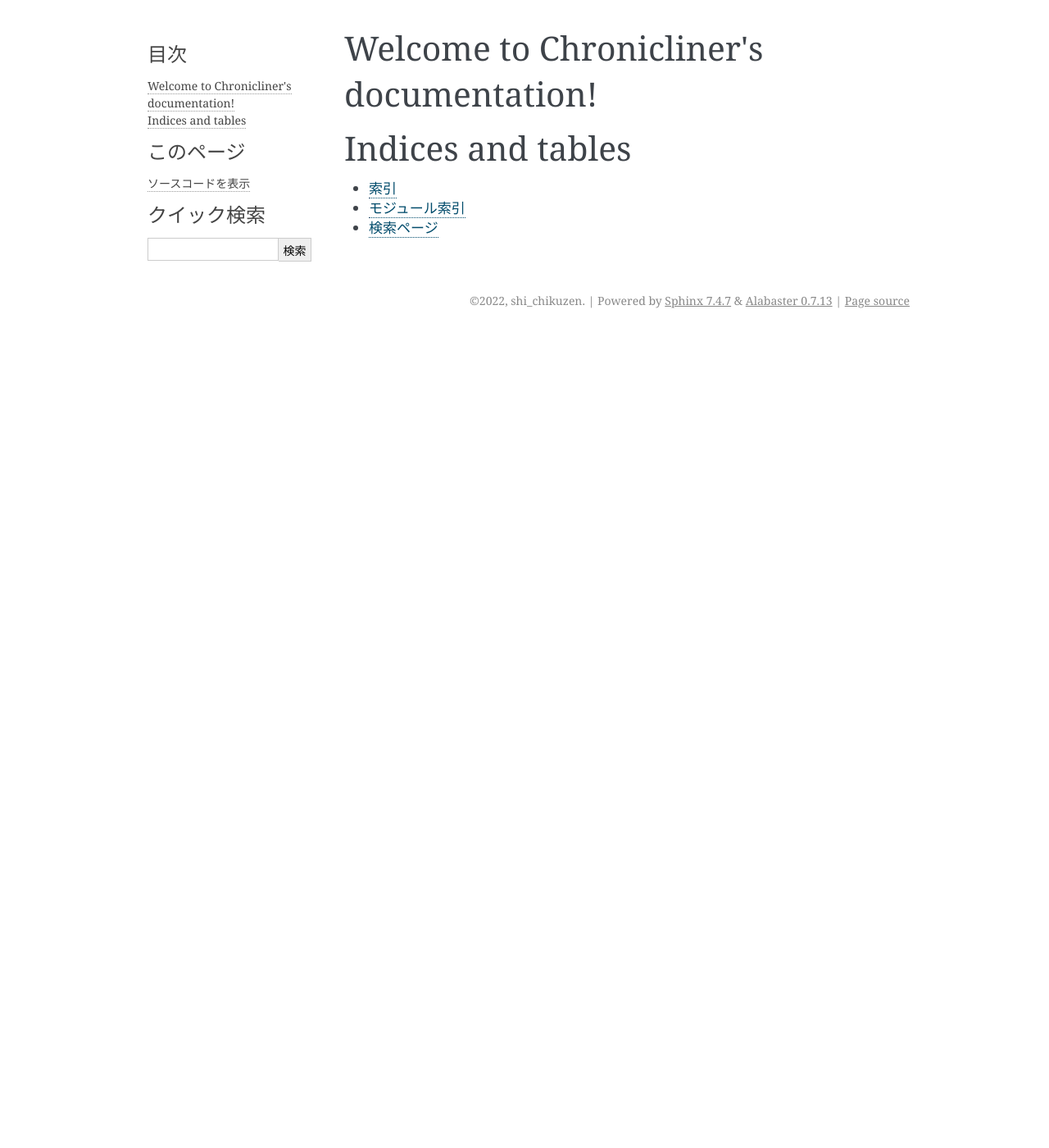
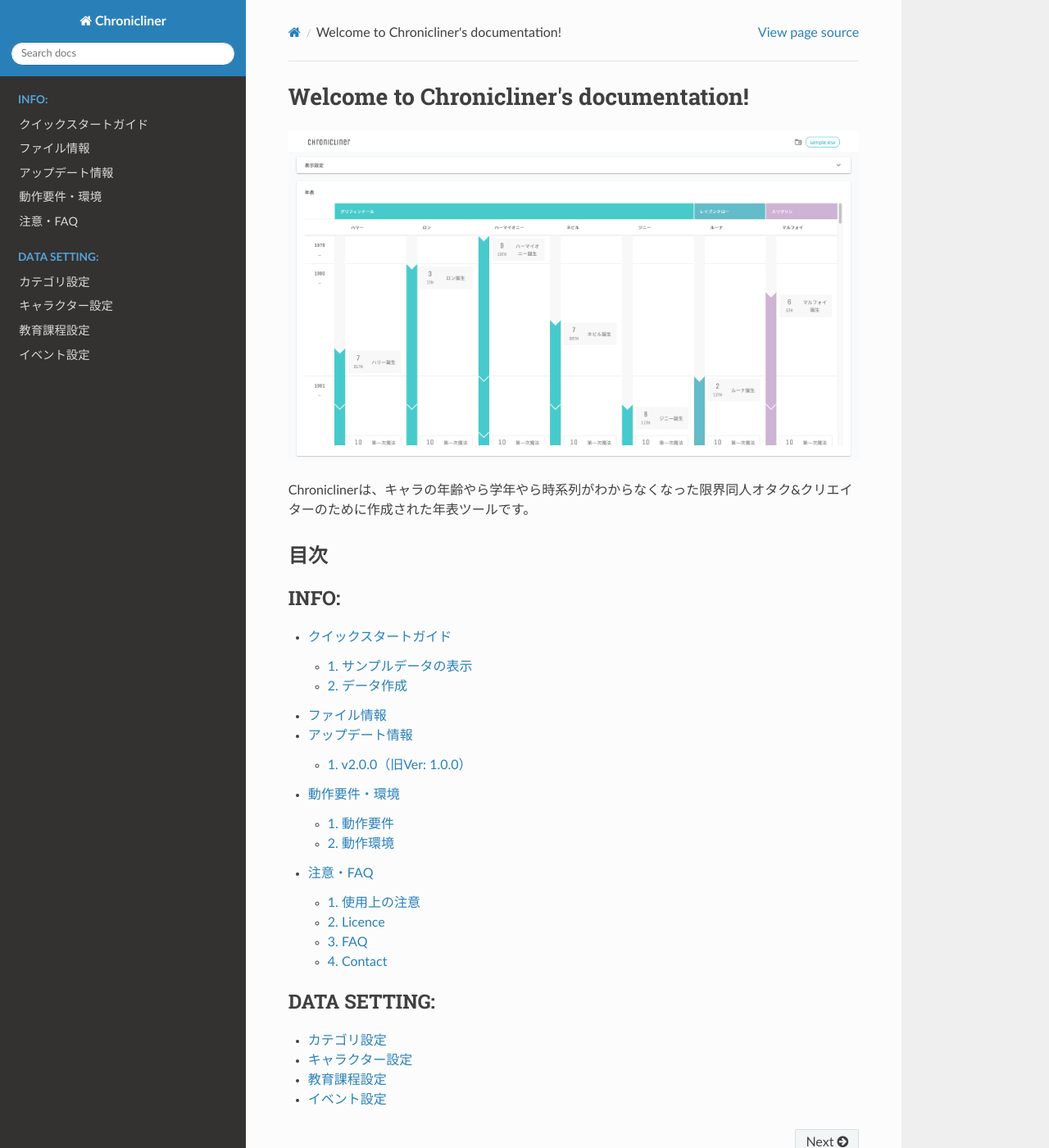
Before and after one commit to shi-chikuzen/chronicliner, a Sphinx documentation site: the page built from docs/index.rst, in a window 1280 px wide and 1400 px high. Shown: the whole window at 82% size. Built offline with Sphinx 7.4.7 and the Read the Docs theme 2.0.0, drawn with Linux system fonts in a browser that asks for light colours; some of the changed text lies outside the part shown.

Commit message:
refs #10

```diff
--- a/docs/conf.py
+++ b/docs/conf.py
@@ -17,12 +17,12 @@
 
 # -- Project information -----------------------------------------------------
 
-project = 'Chronicliner'
-copyright = '2022, shi_chikuzen'
-author = 'shi_chikuzen'
+project = "Chronicliner"
+copyright = "2022, shi_chikuzen"
+author = "shi_chikuzen"
 
 # The full version, including alpha/beta/rc tags
-release = '2.0.0'
+release = "2.0.0"
 
 
 # -- General configuration ---------------------------------------------------
@@ -30,23 +30,22 @@
 # Add any Sphinx extension module names here, as strings. They can be
 # extensions coming with Sphinx (named 'sphinx.ext.*') or your custom
 # ones.
-extensions = [
-]
+extensions = []
 
 # Add any paths that contain templates here, relative to this directory.
-templates_path = ['_templates']
+templates_path = ["_templates"]
 
 # The language for content autogenerated by Sphinx. Refer to documentation
 # for a list of supported languages.
 #
 # This is also used if you do content translation via gettext catalogs.
 # Usually you set "language" from the command line for these cases.
-language = 'ja'
+language = "ja"
 
 # List of patterns, relative to source directory, that match files and
 # directories to ignore when looking for source files.
 # This pattern also affects html_static_path and html_extra_path.
-exclude_patterns = ['_build', 'Thumbs.db', '.DS_Store']
+exclude_patterns = ["_build", "Thumbs.db", ".DS_Store"]
 
 
 # -- Options for HTML output -------------------------------------------------
@@ -54,9 +53,11 @@
 # The theme to use for HTML and HTML Help pages.  See the documentation for
 # a list of builtin themes.
 #
-html_theme = 'alabaster'
+html_theme = "sphinx_rtd_theme"
 
 # Add any paths that contain custom static files (such as style sheets) here,
 # relative to this directory. They are copied after the builtin static files,
 # so a file named "default.css" will overwrite the builtin "default.css".
-html_static_path = ['_static']
+html_static_path = ["_static"]
+
+html_css_files = ["custom.css"]
--- a/docs/index.rst
+++ b/docs/index.rst
@@ -3,18 +3,32 @@
    You can adapt this file completely to your liking, but it should at least
    contain the root `toctree` directive.
 
+========================================
 Welcome to Chronicliner's documentation!
 ========================================
 
+.. image:: ./img/top.png
+   :alt: Chronicliner Application Image
+
+Chroniclinerは、キャラの年齢やら学年やら時系列がわからなくなった限界同人オタク&クリエイターのために作成された年表ツールです。
+
+目次
+===============
 .. toctree::
    :maxdepth: 2
-   :caption: Contents:
+   :caption: INFO:
 
+   ./source/info/quickstart
+   ./source/info/files
+   ./source/info/update
+   ./source/info/require
+   ./source/info/caution
 
+.. toctree::
+   :maxdepth: 2
+   :caption: DATA SETTING:
 
-Indices and tables
-==================
-
-* :ref:`genindex`
-* :ref:`modindex`
-* :ref:`search`
+   ./source/data/category
+   ./source/data/character
+   ./source/data/school
+   ./source/data/event
--- /dev/null
+++ b/docs/source/data/category.rst
@@ -0,0 +1,3 @@
+========================================
+カテゴリ設定
+========================================
--- /dev/null
+++ b/docs/source/data/character.rst
@@ -0,0 +1,3 @@
+========================================
+キャラクター設定
+========================================
--- /dev/null
+++ b/docs/source/data/event.rst
@@ -0,0 +1,3 @@
+========================================
+イベント設定
+========================================
--- /dev/null
+++ b/docs/source/data/school.rst
@@ -0,0 +1,3 @@
+========================================
+教育課程設定
+========================================
--- /dev/null
+++ b/docs/source/info/caution.rst
@@ -0,0 +1,89 @@
+.. role:: strike
+
+========================================
+注意・FAQ
+========================================
+
+1. 使用上の注意
+===============
++ 大本のテンプレートファイルを上書きしないでください
+
+  + 上書きしてしまった場合、再ダウンロード等を行ってください
+
++ データの1行目（ヘッダー）を変更しないでください
+
+  + 動作しなくなります
+
+2. Licence
+================================================================
+MITライセンスです。
+
++ 同人・商用等での利用及び改変、改変物の配布が可能です
++ 但し、このリソースを使用したことによる責任の一切を負いかねます
+
+Copyright (c) 2022 `@shi_chikuzen <https://twitter.com/shi_chikuzen>`_ Released under the `MIT license <https://opensource.org/licenses/mit-license.php>`_
+
+3. FAQ
+============
+Q. 同時刻に発生したイベントの並び順は？
+++++++++++++++++++++++++++++++++++++++++++++
+
++ **A. 内部で以下の順に並び替え、表示しています。**
+
+  1. 「以前」設定の共通イベント
+  2. 「以前」設定のカテゴリ共通イベント
+  3. 「以前」設定のキャラクターイベント
+  4. 共通イベント
+  5. カテゴリ共通イベント
+  6. キャラクターの誕生日イベント（自動設定）
+  7. キャラクターの死亡イベント（自動設定）
+  8. キャラクターイベント
+  9. 「以降」設定の共通イベント
+  10. 「以降」設定のカテゴリ共通イベント
+  11. 「以降」設定のキャラクターイベント
+
+.. note::
+  同時刻に同じ番号（8の場合はかつ同キャラクター）イベントが設定された場合、エクセルファイルでの設定順が反映されます
+
+Q. 名前・カテゴリの並び順は？
+++++++++++++++++++++++++++++++
+
++ **A. 基本的にはエクセルファイルでの設定順が反映されます**
+
+  + 但し、ブラウザの仕様により順番が入れ替わる可能性があります
+
+Q. 動作が重い
+++++++++++++++++++
+
++ **A. v1.0.0よりはマシになりました**
+
+  + 列の表示・非表示に関しては、かなり高速化しています
+  + データロードはほぼ等速です
+  + 基本的に、**データが増えればどんどん重くなります**
+
+    + PCスペックと相談の上、データが多い場合はデータの分割を検討してください
+    + 基本的にはどこかの年で分けてしまうのが良いかと思われます
+
+Q. Chronicliner #とは
+++++++++++++++++++++++++++++++++++++++++++++++++
+
++ **A. Chronicle + liner + er の造語です**
+
+  + 年代記 + 線形 + ~するもの
+
+Q. 制作経緯は？
++++++++++++++++
+
++ **A. 入学月が複数になる現パロ書くときに年齢操作したら、誰が何年生まれで何年生かわからなくなったからです**
+
+  + 既存の年表作成ツールを使えばある程度の用は足せますが、調べた範囲のWebサービスではGoogleスプレッドシートを全体公開しなければいけないのがネックでした
+  + :strike:`この用途だとあまりデータを外に出したくないのでね`
+
+4. Contact
+==============
+バグ報告、機能リクエスト、その他諸々は
+
++ `@shi_chikuzen <https://twitter.com/shi_chikuzen>`_ のDM・マシュマロ
++ `Chronicliner Github <https://github.com/shi-chikuzen/chronicliner>`_ のIssues
+
+までお願いします。
--- /dev/null
+++ b/docs/source/info/files.rst
@@ -0,0 +1,28 @@
+========================================
+ファイル情報
+========================================
+
+Chroniclinerには以下のファイル及びフォルダが含まれます
+
++ ./css/app.css - 触らないでください（分かる人はOK）
++ ./js/app.js - 触らないでください（分かる人はOK）
++ ./svg/ - 年齢間矢印用の画像フォルダ（svgを扱える人は変更可）
+
+  + fill.svg - 最初の年齢区切り線
+  + nofill.svg - 年齢区切り線
+
++ ./data/ - データ保存用フォルダ
+
+  + ./temp/ - テンプレート用フォルダ
+
+    + temp.xlsx - テンプレート
+
+  + sample.xlsx - 年表データのサンプル
+
++ ./document/ - ドキュメント用フォルダ
+
+  + ./index.html - ドキュメント（今読んでるこれ）の起点
+  + その他ドキュメントのファイル
+
++ ./app.html - 本体
++ ./readme.md - Readme（ドキュメント誘導用）
--- /dev/null
+++ b/docs/source/info/quickstart.rst
@@ -0,0 +1,9 @@
+========================================
+クイックスタートガイド
+========================================
+
+1. サンプルデータの表示
+==========================
+
+2. データ作成
+========================================
--- /dev/null
+++ b/docs/source/info/require.rst
@@ -0,0 +1,32 @@
+========================================
+動作要件・環境
+========================================
+
+1. 動作要件
+========================================
+
+通常のWebページと同様の構成なので、一般的なChrome等のブラウザ上で動作します。但し、フォントやライブラリを読み込むために **インターネット接続** が必要です。
+
++ 使用フォント
+
+  + `Google Fonts <https://fonts.google.com/>`_ - Noto Sans JP, Unica One
+
++ 使用ライブラリ
+
+  + `jQuery <https://jquery.com/>`_
+  + `Vue.js <https://jp.vuejs.org/>`_
+  + `Vuetify.js <https://vuetifyjs.com/ja/>`_
+  + `Moment.js <https://momentjs.com/>`_
+  + `Lodash <https://lodash.com/>`_
+
+また、データ編集のために **Excel** が必要です。
+
+2. 動作環境
+=========================================
+
+動作確認は以下のPCブラウザで行っています。
+
++ Firefox 96.0.2
++ Google Chrome 97.0.4692.99
+
+**IE及びEdgeでの動作確認は行っておらず、また、今後対応する予定もありません。**
--- /dev/null
+++ b/docs/source/info/update.rst
@@ -0,0 +1,88 @@
+
+.. role:: strike
+
+========================================
+アップデート情報
+========================================
+
+*Chroniclinerは2022年3月にv2.0.0にアップデートされました！*
+
+:strike:`史上初のアップデートなのにメジャーアップデートなのは内緒`
+
+1. v2.0.0（旧Ver: 1.0.0）
+========================================
+Chroniclinerv2.0.0では、以下の変更を行いました。
+
+1.1. 新機能
+------------------------------------------------
++ **設定**
+
+  + 時刻設定に対応：各イベントに時刻を設定可能
+  + キャラクター死亡機能を追加：キャラクターの死亡に対応
+  + 「以前」設定を追加：「ある日時以降」に加え、「ある日時以前」が設定可能
+  + 「以下を無視」機能を追加：設定した以上に細かい時刻単位を無視・非表示
+
++ **UI**
+
+  + 年ごとの折りたたみ：時系列表を年ごとに折りたたんで表示する
+  + 高さの固定：年表が画面内に収まるように設定を変更
+
+    + キャラクターが多い場合に表示されていた年表下部のスクロールバーが画面内へ
+
+  + その他フレームワーク変更に伴うUI変更・調整
+
+1.2. 変更された機能
+------------------------------------------------
++ **データファイルをExcelファイル化**
+
+  + 全ての設定を1つのcsvで行っていたのを、4シートのExcelファイルに変更
+
++ **キャラクターの教育課程設定を一括化**
+
+  + キャラクターの設定と教育課程の設定を分離しました
+  + キャラクター設定で教育課程名、及び開始年齢の調整を行います
+
+1.3. パフォーマンス向上
+------------------------------------------------
+内部仕様の大幅な変更に伴い、一部機能のパフォーマンスが向上しました。
+
+検証環境
+++++++++++
+
++ データ概要
+
+  + カテゴリ数：7
+  + キャラクター数：15
+  + 教育課程数：19
+  + イベント数：215
+
++ 環境
+
+  + ブラウザ：Google Chrome
+  + OS：macOS Monterey
+  + CPU：Apple M1 Max
+
+結果
++++++++
+
+.. csv-table::
+    :header: "機能", "v1.0.0", "v2.0.0", "速度向上"
+
+    "データロード", "2057ms", "1993ms", "106%（6%減）"
+    "列の非表示化", "4987ms", "1096ms", "455%（78%減）"
+    "列の再表示", "9284ms", "1429ms", "650%（85%減）"
+
+1.4. 内部仕様変更
+------------------------------------------------
+内部で使用しているライブラリの大幅な構成変更を行いました。
+
++ 残留
+
+  + `jQuery <https://jquery.com/>`_
+
++ 追加
+
+  + `Vue.js <https://jp.vuejs.org/>`_
+  + `Vuetify.js <https://vuetifyjs.com/ja/>`_
+  + `Moment.js <https://momentjs.com/>`_
+  + `Lodash <https://lodash.com/>`_
```
Also changed, not shown: docs/img/top.png (added), 1 other file.
